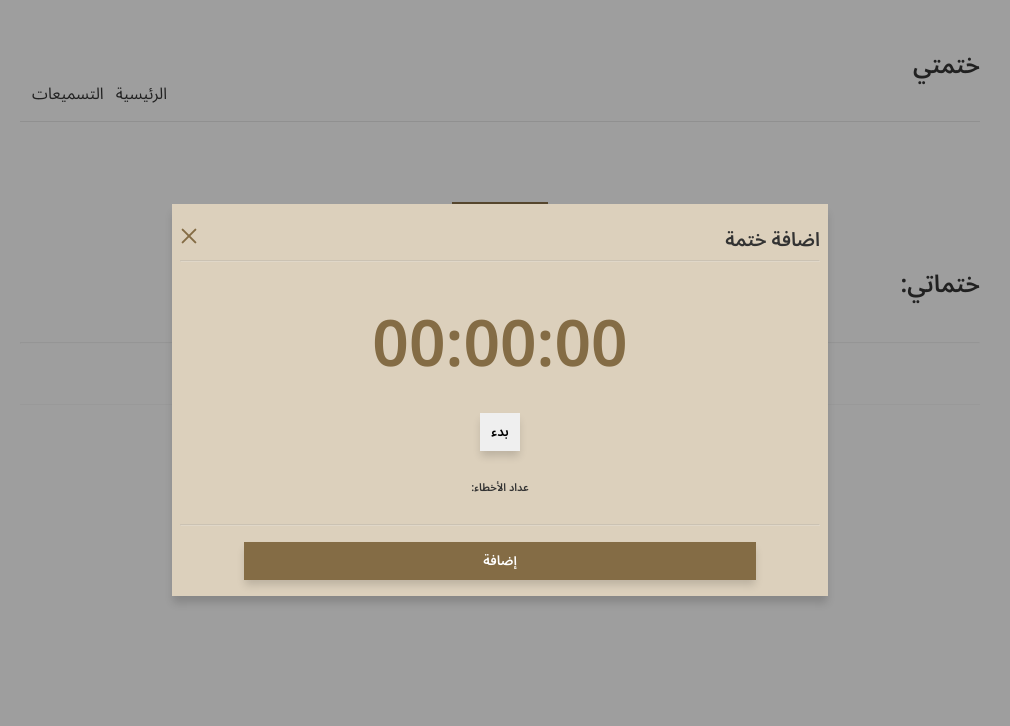
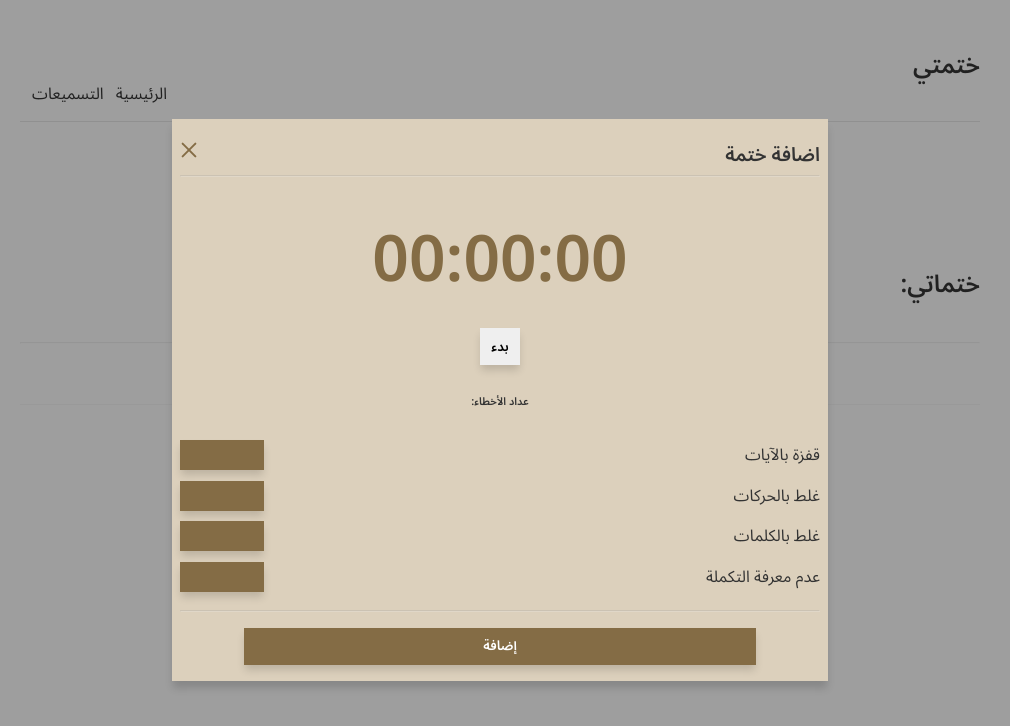
Before and after one commit to AbdulazizYas/Khatmaty, a Next.js app: page /tasmeat in a window 1280 px wide. Both pictures are taken after a click on the button "أضف ختمة +". Shown: the top 726 px of the page, without its empty margins (140-1150 px from the left). Built offline with nearby package versions, Linux system fonts and the light colour scheme.

Commit message:
build the mistakes counter components

```diff
--- a/components/tasmeat/MistakesCounter.jsx
+++ b/components/tasmeat/MistakesCounter.jsx
@@ -1,8 +1,47 @@
+import { useRef } from "react";
+
 const MistakesCounter = () => {
+  const jumpRef = useRef();
+  const vowelsRef = useRef();
+  const wordsRef = useRef();
+  const uncompleteRef = useRef();
+
   return (
     <div className="mistakes-counter">
       <h6 className="title">عداد الأخطاء:</h6>
-      <div className="counters"></div>
+      <div className="counters">
+        <div>
+          <label htmlFor="jump">قفزة بالآيات</label>
+          <input type="number" id="jump" name="jump" min={0} ref={jumpRef} />
+        </div>
+
+        <div>
+          <label htmlFor="vowels">غلط بالحركات</label>
+          <input
+            type="number"
+            name="vowels"
+            id="vowels"
+            min={0}
+            ref={vowelsRef}
+          />
+        </div>
+
+        <div>
+          <label htmlFor="words">غلط بالكلمات</label>
+          <input type="number" name="words" id="words" min={0} ref={wordsRef} />
+        </div>
+
+        <div>
+          <label htmlFor="uncomplete">عدم معرفة التكملة</label>
+          <input
+            type="number"
+            name="uncomplete"
+            id="uncomplete"
+            min={0}
+            ref={uncompleteRef}
+          />
+        </div>
+      </div>
     </div>
   );
 };
--- a/styles/globals.css
+++ b/styles/globals.css
@@ -126,3 +126,20 @@ button.primary{
   font-weight: 900;
   color: var(--primaryColor);
 }
+
+.mistakes-counter .counters > div{
+  display: flex;
+  justify-content: space-between;
+  align-items: center;
+  margin: .4rem 0;
+}
+.mistakes-counter .counters > div input{
+  border: none;
+  background-color: var(--primaryColor);
+  color: white;
+  width: 12.5%;
+  box-shadow: var(--shadow);
+}
+.mistakes-counter .counters > div input:focus{
+  outline: none;
+}
```
